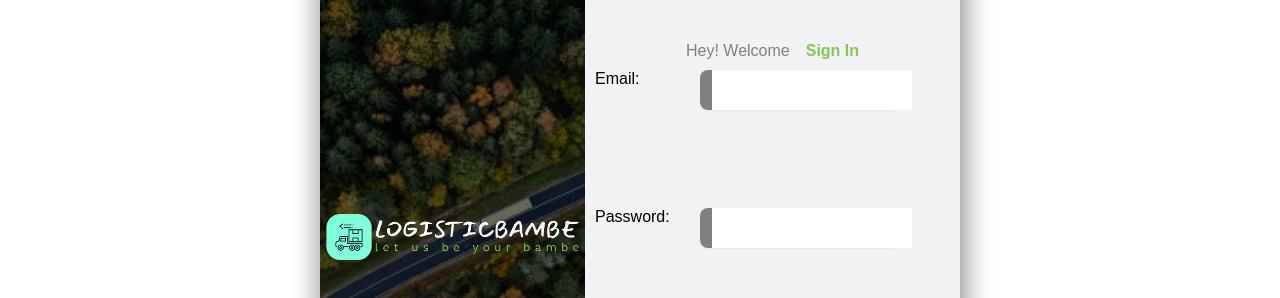
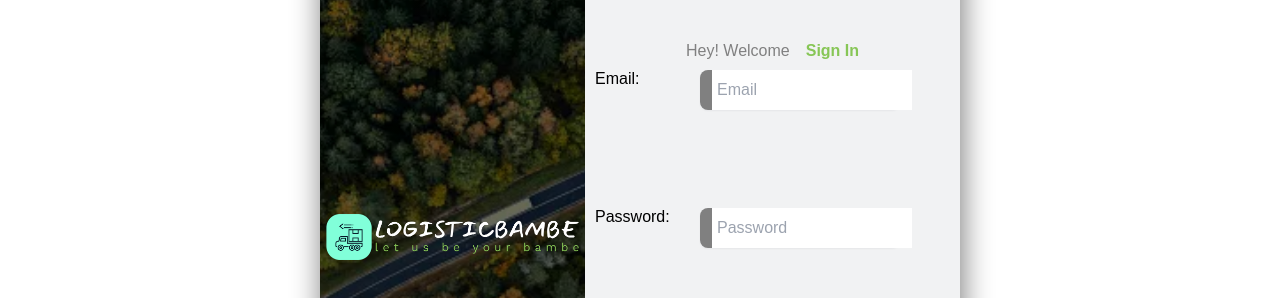
Before and after one commit to Nsairun/logistics-app, a Next.js app: page /login in a window 1280 px wide. Shown: the part 222-520 px from the top of the page. Built offline with nearby package versions, Linux system fonts and the light colour scheme; no server answers.

Commit message:
working on the completion of auth

```diff
--- a/components/atoms/Input.tsx
+++ b/components/atoms/Input.tsx
@@ -70,7 +70,7 @@ const Input: FC<InputProps> = ({
         onChange={onChange}
         disabled={disabled}
         style={{border: "transparent", width: "200px",
-        height: "5vh", outline: "none"}}
+        height: "5vh", outline: "none", padding: "5px"}}
       />
       {error && <Error className="error">Input field cant be empty!</Error>}
       {/* <IconStylingProvider value={iconStyling.value}>
--- a/components/molecules/Login.tsx
+++ b/components/molecules/Login.tsx
@@ -6,8 +6,10 @@ import Image from "next/image";
 import Text from "../atoms/Text";
 import Input from "../atoms/Input";
 import Button from "../atoms/Button";
+import axios from 'axios';
 import { useRouter } from 'next/navigation';
 import Landingimage from "../../public/backound.webp";
+import { API_URL } from "@/services/contants";
 
 
 // import SlideModal from "../../modal/SlideModal";
@@ -24,6 +26,7 @@ const RegMainContainer = styled("div")`
   @media screen and (max-width: 770px) {
     display: block;
     width: 100%;
+  }
 ;`
 
 const RegContainer = styled("div")`
@@ -39,6 +42,7 @@ const RegContainer = styled("div")`
   @media screen and (max-width: 770px) {
     display: block;
     width: 100%;
+  }
 `;
 
 const RegImageContainer = styled("div")`
@@ -55,6 +59,7 @@ const RegImageContainer = styled("div")`
 
   @media screen and (max-width: 770px) {
     display: none;
+  }
 `;
 
 const RegSection = styled("div")`
@@ -70,6 +75,7 @@ const RegSection = styled("div")`
     display: block;
     width: 100%;
     padding: 15px;
+  }
 `;
 
 const RegSectionRoles = styled("div")`
@@ -84,6 +90,7 @@ const RegSectionRoles = styled("div")`
     display: block;
     width: 100%;
     padding: 10px;
+  }
 `;
 
 const Title = styled("div")`
@@ -101,21 +108,31 @@ const Account = styled("div")`
   padding: 5px;
   gap: 1rem;
 `;
-function Registration() {
+function Login() {
   const router = useRouter();
 
   const navigateToPage = (path: string) => {
     router.push(path);
   };
-  const [isModalOpen, setIsModalOpen] = useState(false);
+  const [email, setEmail] = useState('');
+  const [password, setPassword] = useState('');
+  const [errorMessage, setErrorMessage] = useState('');
 
-  const openModal = () => {
-    setIsModalOpen(true);
+
+  const handleLogin = async () => {
+    try {
+      const response = await axios.post(`${API_URL}/api/users/signin`, {
+        email,
+        password,
+      });
+
+      localStorage.setItem("token", response.data.token);
+      router.push("/dashboard");
+    } catch (error) {
+      setErrorMessage("Invalid email or password");
+    }
   };
 
-  const closeModal = () => {
-    setIsModalOpen(false);
-  };
   return (
     <RegMainContainer>
     <RegContainer>
@@ -145,15 +162,12 @@ function Registration() {
             <Input
               type={"text"}
               label={""}
-              value={""}
+              value={email}
               name={""}
-              placeholder={""}
+              placeholder={"Email"}
               error={false}
-              onChange={function (
-                e: React.ChangeEvent<HTMLInputElement>
-              ): void {
-                throw new Error("Function not implemented.");
-              }}
+              onChange={(e) => setEmail(e.target.value)}
+
             />
           </Title>
         </RegSectionRoles>
@@ -164,15 +178,12 @@ function Registration() {
             <Input
               type={"text"}
               label={""}
-              value={""}
+              value={password}
               name={""}
-              placeholder={""}
+              placeholder={"Password"}
               error={false}
-              onChange={function (
-                e: React.ChangeEvent<HTMLInputElement>
-              ): void {
-                throw new Error("Function not implemented.");
-              }}
+              onChange={(e) => setPassword(e.target.value)}
+
             />
           </Title>
           <Account>
@@ -180,20 +191,17 @@ function Registration() {
             <Button label={""} onClick={() => navigateToPage("/registrationlogin")}>
 
                   Sign Up
-            {/* <ReactModal isOpen={isModalOpen} onRequestClose={closeModal}>
-            <SlideModal isOpen={isModalOpen} onClose={closeModal} />
-            <RegistrationForm/>
-          </ReactModal> */}
             </Button>
           </Account>
-          <Button label={""} onClick={() => navigateToPage("/dashboard")}>
+          <Button label={""} onClick={handleLogin}>
               Login
           </Button>
         </RegSectionRoles>
+        {errorMessage && <Text headingLevel={"h1"}>{errorMessage}</Text>}
       </RegSection>
     </RegContainer>
     </RegMainContainer>
   );
 }
 
-export default Registration;
+export default Login;
```
Also changed, not shown: components/molecules/RegistrationForm.tsx (+10 -14 lines).
